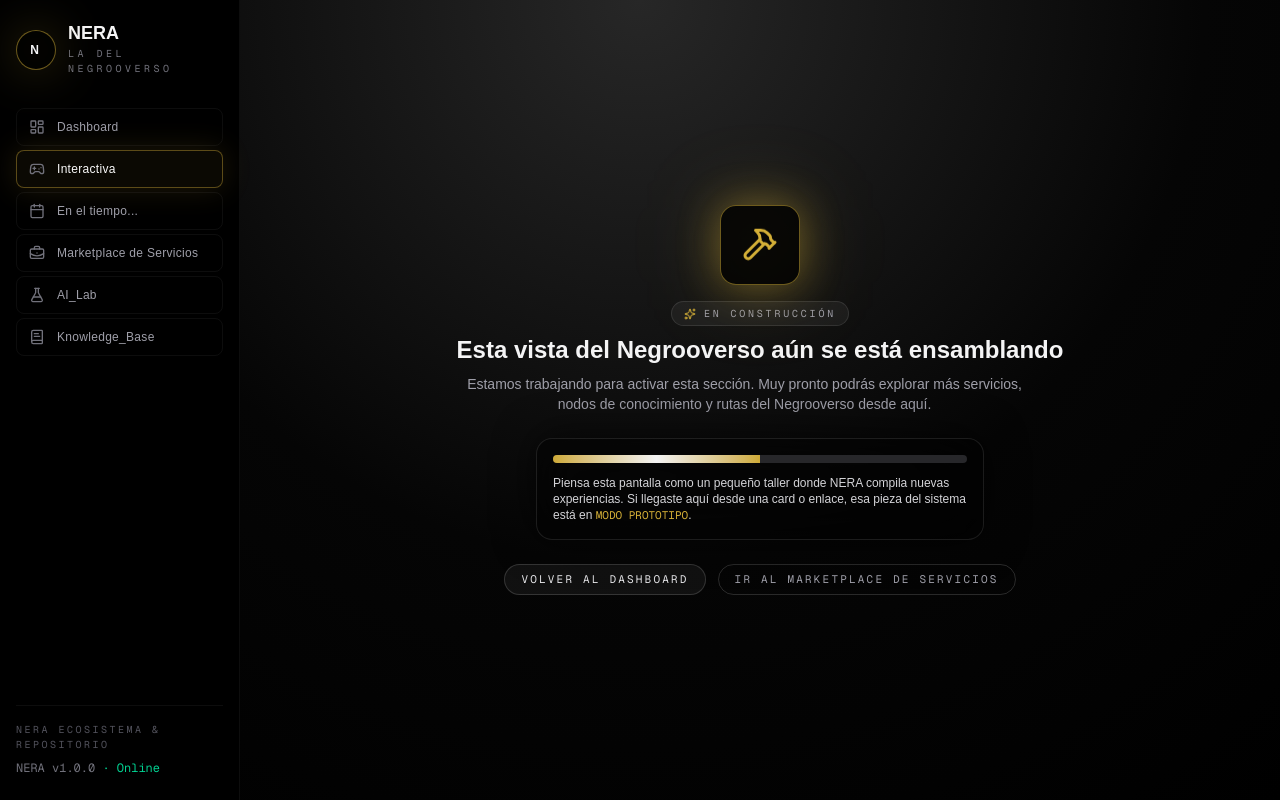
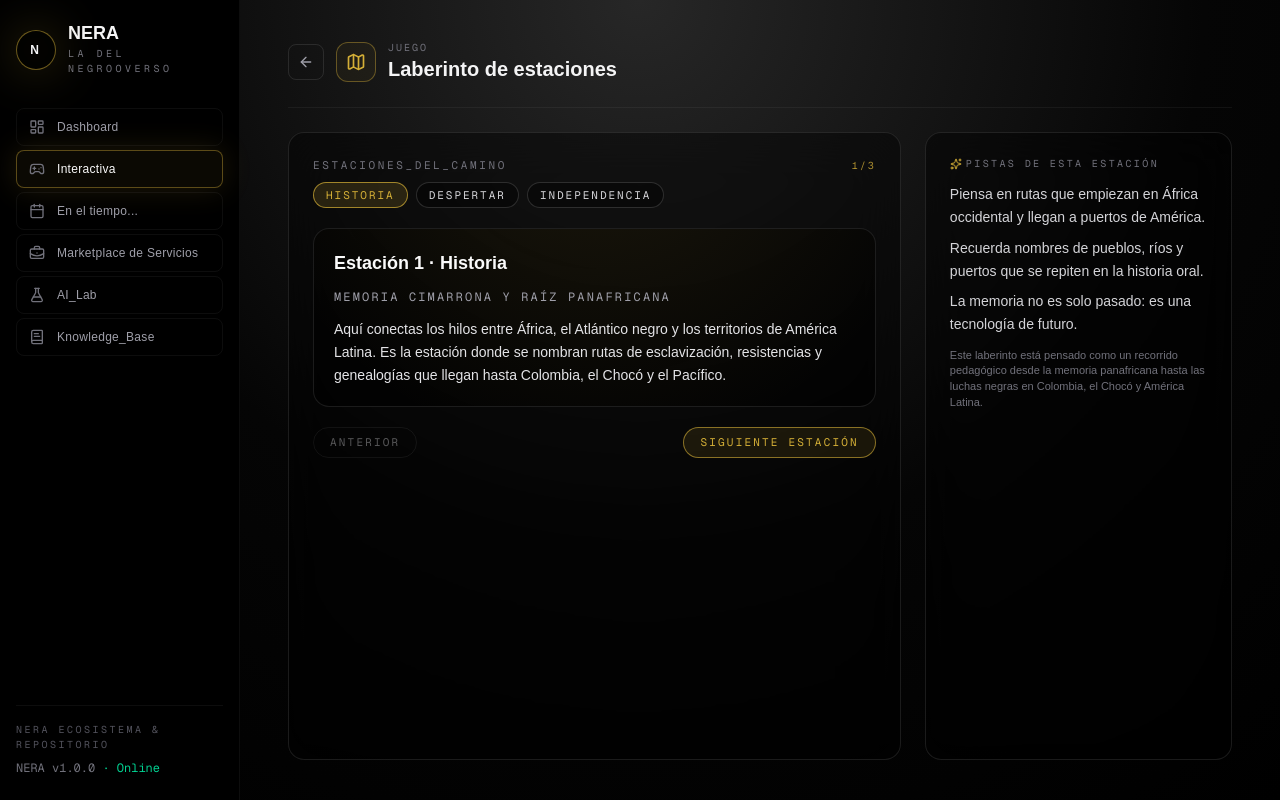
Before and after one commit to Viistorrr/nera, a Next.js app: page /interactiva/laberinto in a window 1280 px wide. Before the commit this address had no page. Built offline with nearby package versions, Linux system fonts and the light colour scheme.

Commit message:
mejora de interactivo y agregar juego laberinto conceptual

```diff
--- a/app/interactiva/crucigramas/page.tsx
+++ b/app/interactiva/crucigramas/page.tsx
@@ -98,7 +98,7 @@ export default function CrucigramasPage() {
             Palabras: CIMARRON · KILOMBO · NEGROOVERSO · INDEPENDENCIA · PANAFRICANISMO
           </p>
           <div className="mx-auto max-w-full overflow-x-auto">
-            <div className="inline-grid grid-cols-[repeat(15,1.9rem)] gap-[0.15rem] sm:grid-cols-[repeat(15,2rem)]">
+            <div className="inline-grid grid-cols-[repeat(15,1.8rem)] gap-[0.12rem] sm:grid-cols-[repeat(15,2rem)]">
               {SOLUTION_GRID.map((row, rowIndex) =>
                 row.split("").map((ch, colIndex) => {
                   const isBlock = ch === "#";
@@ -106,7 +106,7 @@ export default function CrucigramasPage() {
                     return (
                       <div
                         key={`${rowIndex}-${colIndex}`}
-                        className="h-7 w-7 sm:h-8 sm:w-8 rounded-[0.35rem] bg-zinc-900/90"
+                        className="h-7 w-7 rounded-[0.35rem] bg-zinc-900/90 sm:h-8 sm:w-8"
                       />
                     );
                   }
@@ -122,7 +122,7 @@ export default function CrucigramasPage() {
                         handleChange(rowIndex, colIndex, e.target.value)
                       }
                       maxLength={1}
-                      className={`h-7 w-7 sm:h-8 sm:w-8 rounded-[0.35rem] border bg-black/60 text-center text-sm font-semibold uppercase text-zinc-100 outline-none transition focus:border-[#D4AF37]/60 focus:bg-black/80 ${
+                      className={`h-7 w-7 rounded-[0.35rem] border bg-black/60 text-center text-xs font-semibold uppercase text-zinc-100 outline-none transition focus:border-[#D4AF37]/60 focus:bg-black/80 sm:h-8 sm:w-8 sm:text-sm ${
                         value
                           ? correct
                             ? "border-emerald-500/70"
--- /dev/null
+++ b/app/interactiva/laberinto/page.tsx
@@ -0,0 +1,189 @@
+"use client";
+
+import { useState } from "react";
+import { motion } from "framer-motion";
+import Link from "next/link";
+import { ArrowLeft, Map, Sparkles } from "lucide-react";
+
+type StationId = "historia" | "despertar" | "independencia";
+
+const STATIONS: {
+  id: StationId;
+  title: string;
+  subtitle: string;
+  description: string;
+  clues: string[];
+}[] = [
+  {
+    id: "historia",
+    title: "Estación 1 · Historia",
+    subtitle: "Memoria cimarrona y raíz panafricana",
+    description:
+      "Aquí conectas los hilos entre África, el Atlántico negro y los territorios de América Latina. Es la estación donde se nombran rutas de esclavización, resistencias y genealogías que llegan hasta Colombia, el Chocó y el Pacífico.",
+    clues: [
+      "Piensa en rutas que empiezan en África occidental y llegan a puertos de América.",
+      "Recuerda nombres de pueblos, ríos y puertos que se repiten en la historia oral.",
+      "La memoria no es solo pasado: es una tecnología de futuro.",
+    ],
+  },
+  {
+    id: "despertar",
+    title: "Estación 2 · Despertar",
+    subtitle: "Conciencia, cuidado y comunidad",
+    description:
+      "En esta estación el foco está en el despertar político, emocional y espiritual. Cómo las comunidades negras en Colombia, el Chocó y otros territorios del Pacífico y el Caribe tejen redes de apoyo, arte y organización inspiradas en el panafricanismo.",
+    clues: [
+      "Observa cómo la música, la danza y la palabra funcionan como alarma y refugio.",
+      "Piensa en procesos organizativos: consejos comunitarios, movimientos estudiantiles, colectivos afrodiaspóricos.",
+      "El despertar también es aprender a nombrar el racismo estructural y a imaginar alternativas.",
+    ],
+  },
+  {
+    id: "independencia",
+    title: "Estación 3 · Independencia",
+    subtitle: "Más allá de los próceres",
+    description:
+      "La independencia no solo son fechas patrias: incluye palenques, quilombos y procesos de liberación que no siempre entran en los manuales oficiales. Esta estación conecta luchas afro en América Latina con proyectos contemporáneos de autonomía.",
+    clues: [
+      "Recuerda nombres como San Basilio de Palenque, Haití, quilombos de Brasil y resistencias en el Pacífico colombiano.",
+      "Piensa en independencia como práctica cotidiana: tierra, idioma, educación, tecnología propia.",
+      "El laberinto termina, pero el camino panafricano sigue abriendo estaciones futuras.",
+    ],
+  },
+];
+
+export default function LaberintoPage() {
+  const [currentIndex, setCurrentIndex] = useState(0);
+  const station = STATIONS[currentIndex];
+
+  const goNext = () => {
+    if (currentIndex < STATIONS.length - 1) {
+      setCurrentIndex((i) => i + 1);
+    }
+  };
+
+  const goPrev = () => {
+    if (currentIndex > 0) {
+      setCurrentIndex((i) => i - 1);
+    }
+  };
+
+  const isLast = currentIndex === STATIONS.length - 1;
+
+  return (
+    <div className="flex flex-1 flex-col px-4 py-6 sm:px-6 sm:py-8 md:px-8 lg:px-12 lg:py-10">
+      <header className="mb-6 flex flex-wrap items-center justify-between gap-4 border-b border-white/5 pb-6">
+        <div className="flex items-center gap-3">
+          <Link
+            href="/interactiva"
+            className="flex h-9 w-9 items-center justify-center rounded-lg border border-white/10 text-zinc-400 transition hover:border-[#D4AF37]/40 hover:text-[#D4AF37]"
+            aria-label="Volver a Interactiva"
+          >
+            <ArrowLeft className="h-4 w-4" />
+          </Link>
+          <div className="flex h-10 w-10 items-center justify-center rounded-xl border border-[#D4AF37]/40 bg-[#D4AF37]/5 text-[#D4AF37]">
+            <Map className="h-5 w-5" />
+          </div>
+          <div>
+            <p className="text-[10px] font-mono uppercase tracking-[0.2em] text-zinc-500">
+              Juego
+            </p>
+            <h1 className="text-lg font-semibold text-zinc-100 sm:text-xl">
+              Laberinto de estaciones
+            </h1>
+          </div>
+        </div>
+      </header>
+
+      <motion.section
+        initial={{ opacity: 0, y: 8 }}
+        animate={{ opacity: 1, y: 0 }}
+        transition={{ duration: 0.3 }}
+        className="flex flex-1 flex-col gap-6 lg:flex-row"
+      >
+        <div className="w-full space-y-5 rounded-2xl border border-white/10 bg-black/40 p-4 backdrop-blur-xl sm:p-6 lg:w-2/3">
+          <div className="mb-2 flex items-center justify-between text-[11px] text-zinc-400">
+            <p className="font-mono uppercase tracking-[0.24em] text-zinc-500">
+              Estaciones_del_camino
+            </p>
+            <p className="font-mono text-[10px] uppercase tracking-[0.2em] text-[#D4AF37]/80">
+              {currentIndex + 1}/{STATIONS.length}
+            </p>
+          </div>
+
+          <div className="flex flex-wrap gap-2 text-[11px]">
+            {STATIONS.map((s, idx) => (
+              <button
+                key={s.id}
+                type="button"
+                onClick={() => setCurrentIndex(idx)}
+                className={`rounded-full border px-3 py-1 font-mono uppercase tracking-[0.18em] transition ${
+                  idx === currentIndex
+                    ? "border-[#D4AF37]/70 bg-[#D4AF37]/15 text-[#D4AF37]"
+                    : "border-white/15 bg-black/40 text-zinc-300 hover:border-[#D4AF37]/40 hover:text-[#D4AF37]"
+                }`}
+              >
+                {s.id}
+              </button>
+            ))}
+          </div>
+
+          <div className="relative mt-4 overflow-hidden rounded-2xl border border-white/10 bg-black/60 p-4 sm:p-5">
+            <div className="pointer-events-none absolute inset-0 opacity-60">
+              <div className="absolute -inset-32 bg-[radial-gradient(circle_at_top,_rgba(212,175,55,0.18),_transparent_60%)]" />
+            </div>
+            <div className="relative space-y-3 text-sm text-zinc-200">
+              <h2 className="text-base font-semibold text-zinc-50 sm:text-lg">
+                {station.title}
+              </h2>
+              <p className="text-[12px] font-mono uppercase tracking-[0.18em] text-zinc-400">
+                {station.subtitle}
+              </p>
+              <p className="leading-relaxed text-zinc-200">
+                {station.description}
+              </p>
+            </div>
+          </div>
+
+          <div className="mt-2 flex items-center justify-between gap-3 text-[11px] text-zinc-400">
+            <button
+              type="button"
+              onClick={goPrev}
+              disabled={currentIndex === 0}
+              className="rounded-full border border-white/15 bg-white/0 px-4 py-1.5 font-mono uppercase tracking-[0.2em] text-zinc-300 transition enabled:hover:border-[#D4AF37]/50 enabled:hover:text-[#D4AF37] disabled:opacity-40"
+            >
+              Anterior
+            </button>
+            <button
+              type="button"
+              onClick={goNext}
+              disabled={isLast}
+              className="rounded-full border border-[#D4AF37]/60 bg-[#D4AF37]/10 px-4 py-1.5 font-mono uppercase tracking-[0.2em] text-[#D4AF37] transition disabled:opacity-50"
+            >
+              {isLast ? "Última estación" : "Siguiente estación"}
+            </button>
+          </div>
+        </div>
+
+        <aside className="w-full space-y-3 rounded-2xl border border-white/10 bg-black/40 p-4 text-left text-sm text-zinc-300 backdrop-blur-xl sm:p-6 lg:w-1/3">
+          <p className="flex items-center gap-1 text-[10px] font-mono uppercase tracking-[0.24em] text-zinc-500">
+            <Sparkles className="h-3 w-3 text-[#D4AF37]" />
+            Pistas de esta estación
+          </p>
+          <ul className="mt-2 space-y-2 text-xs sm:text-sm">
+            {station.clues.map((clue, idx) => (
+              <li key={idx} className="leading-relaxed text-zinc-300">
+                {clue}
+              </li>
+            ))}
+          </ul>
+          <p className="mt-3 text-[11px] text-zinc-500">
+            Este laberinto está pensado como un recorrido pedagógico desde la
+            memoria panafricana hasta las luchas negras en Colombia, el Chocó y
+            América Latina.
+          </p>
+        </aside>
+      </motion.section>
+    </div>
+  );
+}
--- a/app/interactiva/page.tsx
+++ b/app/interactiva/page.tsx
@@ -2,7 +2,7 @@
 
 import { motion } from "framer-motion";
 import Link from "next/link";
-import { Gamepad2, Grid3X3, Layers, Search } from "lucide-react";
+import { Gamepad2, Grid3X3, Layers, Map, Search } from "lucide-react";
 
 const gameCards = [
   {
@@ -22,6 +22,15 @@ const gameCards = [
     description: "Crucigramas con experiencia 3D interactiva. Definiciones y pistas en el espacio.",
     meta: "WebGL · Inmersivo",
     icon: Layers,
+  },
+  {
+    id: "laberinto",
+    slug: "laberinto",
+    badge: "Recorridos",
+    title: "Laberinto de estaciones",
+    description: "Avanza por estaciones temáticas: Historia, Despertar, Independencia.",
+    meta: "Identidad · Pistas",
+    icon: Map,
   },
   {
     id: "memoria",
--- a/app/interactiva/sopa-de-letras/page.tsx
+++ b/app/interactiva/sopa-de-letras/page.tsx
@@ -1,5 +1,6 @@
 "use client";
 
+import { useState } from "react";
 import { motion } from "framer-motion";
 import Link from "next/link";
 import { ArrowLeft, Search } from "lucide-react";
@@ -18,6 +19,20 @@ const SAMPLE_GRID = [
 ];
 
 export default function SopaDeLetrasPage() {
+  const [selected, setSelected] = useState<boolean[][]>(() =>
+    SAMPLE_GRID.map((row) => row.split("").map(() => false))
+  );
+
+  const toggleCell = (rowIndex: number, colIndex: number) => {
+    setSelected((prev) =>
+      prev.map((row, r) =>
+        row.map((cell, c) =>
+          r === rowIndex && c === colIndex ? !cell : cell
+        )
+      )
+    );
+  };
+
   return (
     <div className="flex flex-1 flex-col px-4 py-6 sm:px-6 sm:py-8 md:px-8 lg:px-12 lg:py-10">
       <header className="mb-6 flex flex-wrap items-center justify-between gap-4 border-b border-white/5 pb-6">
@@ -49,27 +64,38 @@ export default function SopaDeLetrasPage() {
         transition={{ duration: 0.3 }}
         className="flex flex-1 flex-col items-center gap-6"
       >
-        <div className="rounded-2xl border border-white/10 bg-black/40 p-6 backdrop-blur-xl">
-          <p className="mb-4 text-center text-xs font-mono uppercase tracking-wider text-zinc-500">
+        <div className="w-full max-w-full rounded-2xl border border-white/10 bg-black/40 p-4 backdrop-blur-xl sm:p-6">
+          <p className="mb-4 text-center text-[11px] font-mono uppercase tracking-wider text-zinc-500">
             Encuentra: CIMARRON, KILOMBO, NEGROOVERSO, INDEPENDENCIA, PANAFRICANISMO
           </p>
-          <div className="grid gap-1 font-mono text-xl font-medium text-zinc-300">
+          <div className="mx-auto max-w-full overflow-x-auto">
+            <div className="inline-flex flex-col items-center justify-center gap-1 font-mono text-lg font-medium text-zinc-300 sm:text-xl">
               {SAMPLE_GRID.map((row, i) => (
                 <div key={i} className="flex justify-center gap-1">
-                {row.split("").map((cell, j) => (
+                  {row.split("").map((cell, j) => {
+                    const isSelected = selected[i]?.[j];
+                    return (
                       <button
                         key={j}
                         type="button"
-                    className="h-12 w-12 rounded-lg border border-white/10 bg-white/5 transition hover:border-[#D4AF37]/40 hover:bg-[#D4AF37]/10 hover:text-[#D4AF37]"
+                        onClick={() => toggleCell(i, j)}
+                        className={`flex h-9 w-9 items-center justify-center rounded-lg border text-base sm:h-10 sm:w-10 sm:text-lg md:h-11 md:w-11 md:text-xl transition ${
+                          isSelected
+                            ? "border-[#D4AF37]/70 bg-[#D4AF37]/20 text-[#D4AF37] shadow-[0_0_18px_rgba(212,175,55,0.4)]"
+                            : "border-white/10 bg-white/5 text-zinc-200 hover:border-[#D4AF37]/40 hover:bg-[#D4AF37]/10 hover:text-[#D4AF37]"
+                        }`}
                       >
                         {cell}
                       </button>
-                ))}
+                    );
+                  })}
                 </div>
               ))}
             </div>
+          </div>
           <p className="mt-4 text-center text-[11px] text-zinc-500">
-            Haz clic en las letras para seleccionar. (Próximamente: lógica completa.)
+            Toca las letras para marcarlas y trazar las palabras. Próximamente
+            podrás validar las soluciones y desbloquear pistas extra.
           </p>
         </div>
       </motion.section>
```
Lines whose indentation alone changed are shown as unchanged.
